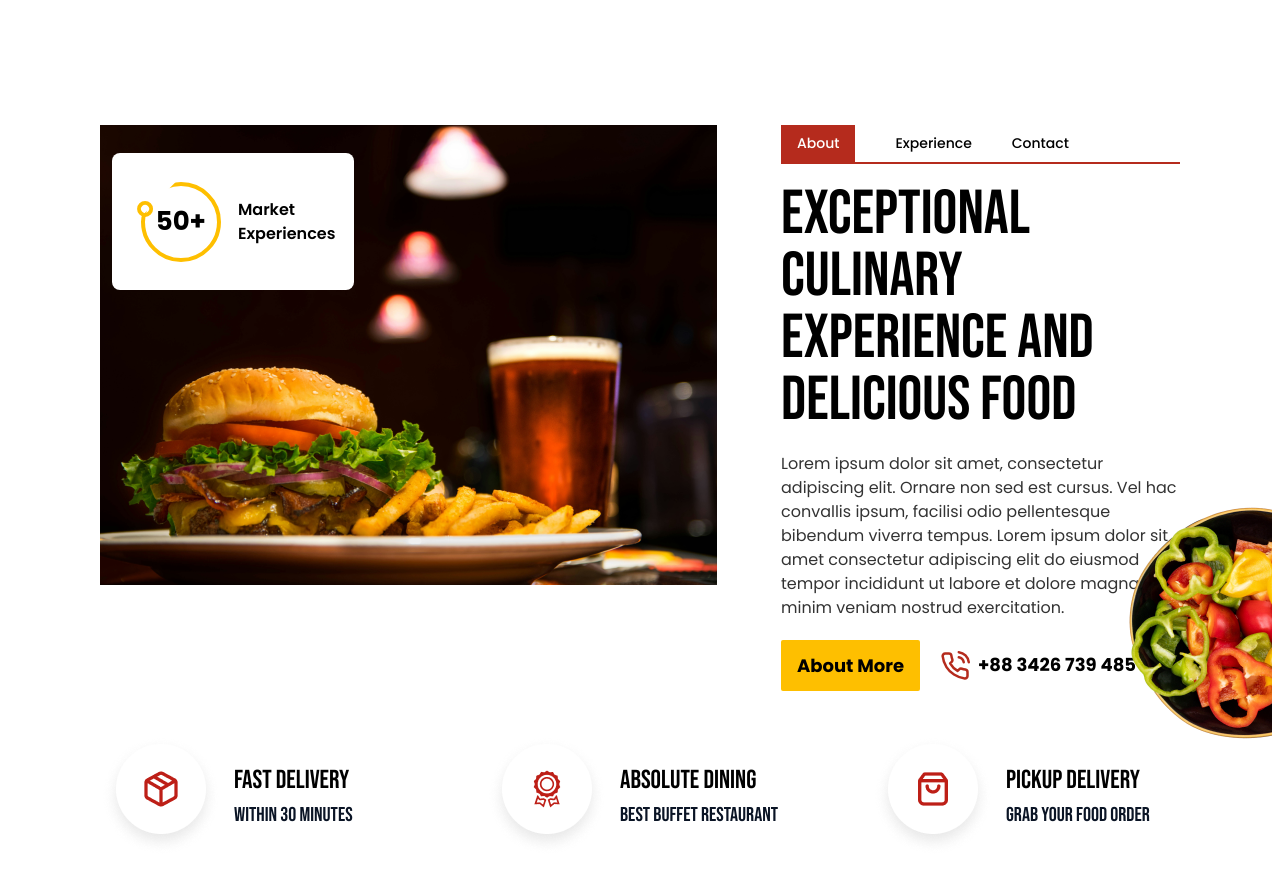
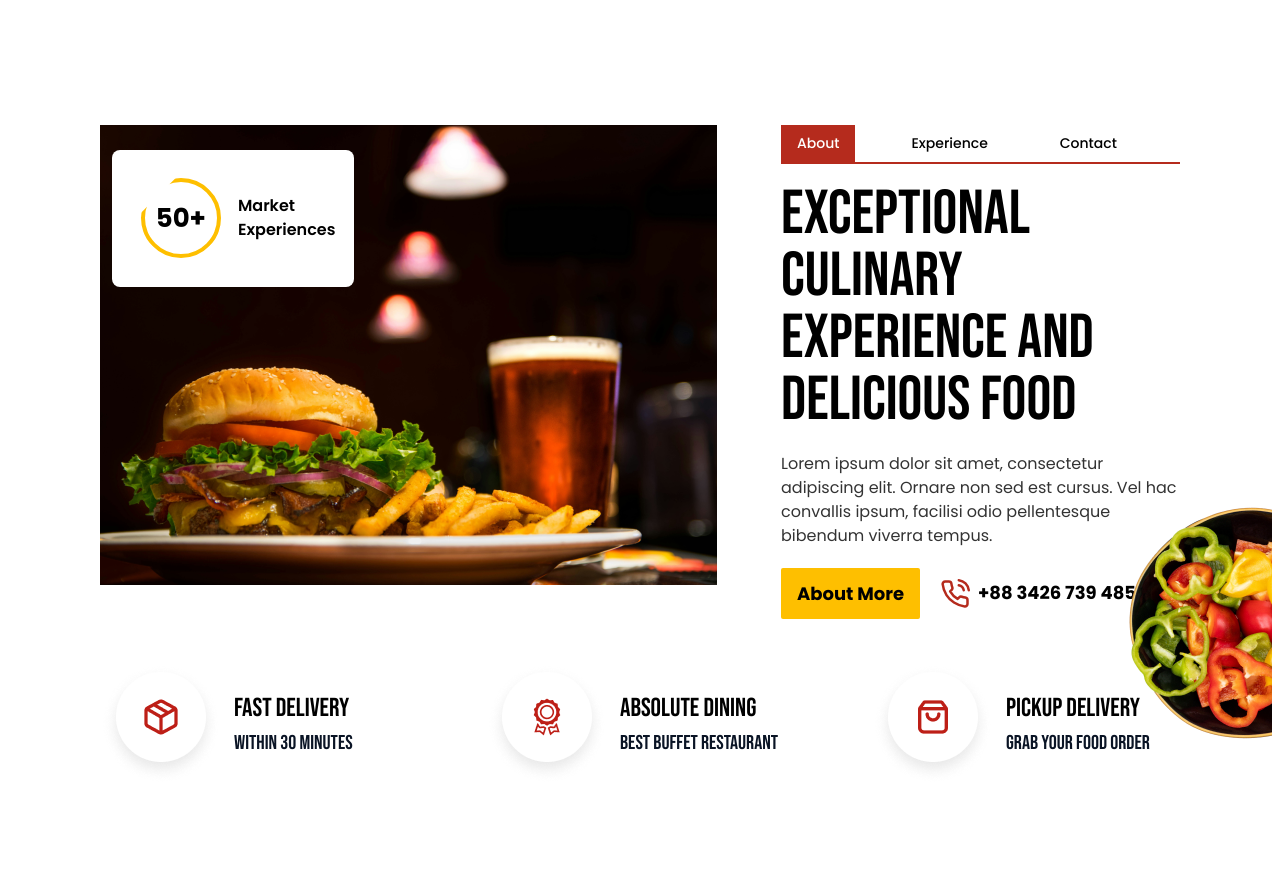
Before and after one commit to SetuLalChowhan/Restaurant, a React (Vite) app: page /# in a window 1280 px wide. Shown: the part 1040-1919 px from the top of the page. Built offline with nearby package versions, Linux system fonts and the light colour scheme.

Commit message:
about section completed

```diff
--- a/src/components/About.jsx
+++ b/src/components/About.jsx
@@ -1,37 +1,33 @@
-import React from "react";
+import React, { useState } from "react";
 import { Link } from "react-router-dom";
 import { FiPhoneCall } from "react-icons/fi";
 
 const Details = () => {
+  // State to track active tab
+  const [activeTab, setActiveTab] = useState("About");
+
+  // Content for each tab
+  const tabContent = {
+    About: "Lorem ipsum dolor sit amet, consectetur adipiscing elit. Ornare non sed est cursus. Vel hac convallis ipsum, facilisi odio pellentesque bibendum viverra tempus.",
+    Experience: "Experience in providing top-notch culinary delights, serving a variety of cuisines with utmost professionalism.",
+    Contact: "Get in touch with us for reservations, queries, or feedback. We are here to provide you with an exceptional dining experience."
+  };
+
   return (
-    <section className="w-full xl:h-[800px] mt-32  ">
+    <section className="w-full xl:h-[800px] mt-32">
       <div className="relative">
-        <div className="flex sm:container p-5  lg:flex-row flex-col  gap-16 ">
-          <div className="relative ">
+        <div className="flex sm:container p-5 lg:flex-row flex-col gap-16">
+          <div className="relative">
             <img
               src={`/images/Details.png`}
               alt="aboutImage"
               className="w-full h-auto"
             />
-            <div className="absolute flex justify-center items-center gap-4  lg:gap-8  lg:px-6 top-[5%] left-[2%] rounded-lg w-[180px] h-[90px] lg:w-[242px] lg:h-[137px] text-black bg-[#FFFFFF] ">
+            <div className="absolute flex justify-center items-center gap-4 lg:gap-8 lg:px-6 top-[5%] left-[2%] rounded-lg w-[180px] h-[90px] lg:w-[242px] lg:h-[137px] text-black bg-[#FFFFFF]">
               <div className="relative flex ml-5 items-center justify-center">
-                {/* Outer ring */}
                 <div
-                  className="absolute  w-16 h-16 lg:w-20 lg:h-20 border-4 border-[#FEBF00] rounded-full"
-                  style={{
-                    clipPath: "inset(10% 0 0 0)",
-                    transform: "rotate(-45deg)", // Adjust the angle as needed
-                  }}
-                />
-                <div
-                  className=" lg:flex hidden  absolute w-4 h-4 border-4 border-[#FEBF00] rounded-full"
-                  style={{
-                    // Positioning the small circle at the end of the rotated line
-                    top: "35%", // Center vertically
-                    left: "-35%", // Position to the right of the outer circle
-                    transform:
-                      "translate(-50%, -50%) rotate(-45deg) translate(10px, 0)", // Adjust position and rotation
-                  }}
+                  className="absolute w-16 h-16 lg:w-20 lg:h-20 border-4 border-[#FEBF00] rounded-full"
+                  style={{ clipPath: "inset(10% 0 0 0)", transform: "rotate(-45deg)" }}
                 />
                 <p className="lg:text-[26px] lg:font-[700]">50+</p>
               </div>
@@ -40,25 +36,33 @@ const Details = () => {
               </p>
             </div>
           </div>
-          <div className="xl:w-[624px]  text-black space-y-5 flex-1">
-            <div className="flex justify-start items-center gap-10 border-b-2 border-[#B52B1D] text-[14px] font-[500] ">
-              <p className="px-4 py-2 bg-[#B52B1D] text-white">About</p>
-              <p>Experience</p>
-              <p>Contact</p>
+          <div className="xl:w-[624px] text-black space-y-5 flex-1">
+            {/* Tab Navigation */}
+            <div className="flex justify-start items-center gap-10 border-b-2 border-[#B52B1D] text-[14px] font-[500]">
+              {["About", "Experience", "Contact"].map((tab) => (
+                <p
+                  key={tab}
+                  onClick={() => setActiveTab(tab)}
+                  className={`px-4 py-2 cursor-pointer ${
+                    activeTab === tab ? "bg-[#B52B1D] text-white" : ""
+                  }`}
+                >
+                  {tab}
+                </p>
+              ))}
             </div>
-            <p className="font-bebas md:text-[62px] text-[50px] font-[500] leading-none ">
+
+            {/* Dynamic Content */}
+            <p className="font-bebas md:text-[62px] text-[50px] font-[500] leading-none">
               Exceptional culinary experience and delicious food
             </p>
             <p className="text-[16px] font-[400] text-[#333333]">
-              Lorem ipsum dolor sit amet, consectetur adipiscing elit. Ornare
-              non sed est cursus. Vel hac convallis ipsum, facilisi odio
-              pellentesque bibendum viverra tempus. Lorem ipsum dolor sit amet
-              consectetur adipiscing elit do eiusmod tempor incididunt ut labore
-              et dolore magna minim veniam nostrud exercitation.
+              {tabContent[activeTab]}
             </p>
+
             <div className="flex justify-start items-center gap-5">
               <Link
-                className=" md:px-4 px-2 py-3 bg-[#FEBF00] font-[500] md:font-[700] md:text-[18px] rounded-sm"
+                className="md:px-4 px-2 py-3 bg-[#FEBF00] font-[500] md:font-[700] md:text-[18px] rounded-sm"
                 to="#"
               >
                 About More
@@ -70,35 +74,29 @@ const Details = () => {
             </div>
           </div>
         </div>
-        <div className=" hidden lg:flex absolute lg:right-2  top-80 ">
+        <div className="hidden lg:flex absolute lg:right-2 top-80">
           <img src={`/images/sliced-1.png`} alt="sliced1" />
         </div>
-        <div className="lg:container p-6 flex lg:flex-row font-bebas   flex-col">
-          <div className="flex justify-center items-center  gap-3">
+        <div className="lg:container p-6 flex lg:flex-row font-bebas flex-col">
+          <div className="flex justify-center items-center gap-3">
             <img src={`/images/group1.png`} alt="group1" />
             <div className="xl:w-[374px] lg:h-[70px]">
-              <p className=" md:text-[26px] ]">Fast Delivery</p>
-              <p className="md:text-[20px]  text-[#0A1425]">
-                within 30 Minutes
-              </p>
+              <p className="md:text-[26px]">Fast Delivery</p>
+              <p className="md:text-[20px] text-[#0A1425]">within 30 Minutes</p>
             </div>
           </div>
-          <div className="flex justify-center items-center  gap-3">
+          <div className="flex justify-center items-center gap-3">
             <img src={`/images/group2.png`} alt="group2" />
             <div className="xl:w-[374px] lg:h-[70px]">
-              <p className=" md:text-[26px] ">Absolute Dining</p>
-              <p className="md:text-[20px]  text-[#0A1425]">
-                Best buffet restaurant
-              </p>
+              <p className="md:text-[26px]">Absolute Dining</p>
+              <p className="md:text-[20px] text-[#0A1425]">Best buffet restaurant</p>
             </div>
           </div>
-          <div className="flex justify-center items-center  gap-3">
+          <div className="flex justify-center items-center gap-3">
             <img src={`/images/group3.png`} alt="group3" />
             <div className="xl:w-[374px] lg:h-[70px]">
-              <p className=" md:text-[26px] ">Pickup Delivery</p>
-              <p className="md:text-[20px]  text-[#0A1425]">
-                Grab your food order
-              </p>
+              <p className="md:text-[26px]">Pickup Delivery</p>
+              <p className="md:text-[20px] text-[#0A1425]">Grab your food order</p>
             </div>
           </div>
         </div>
```
